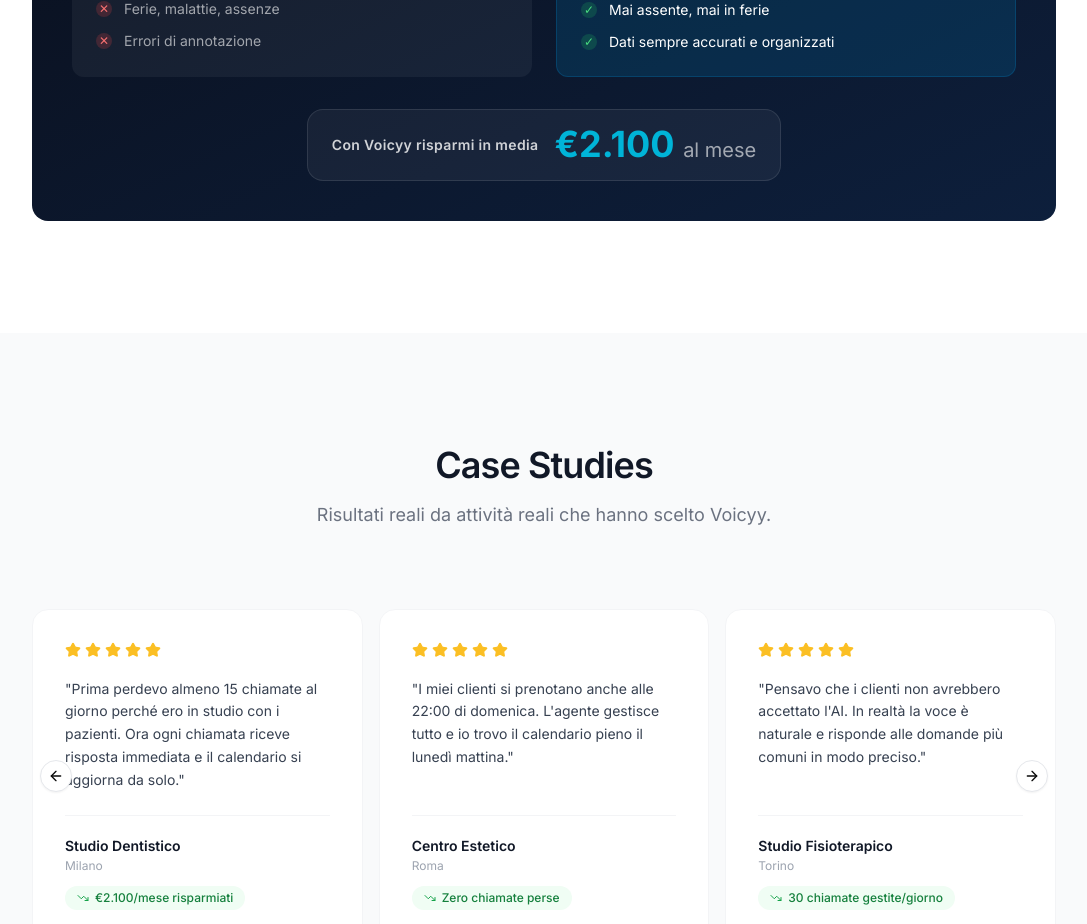
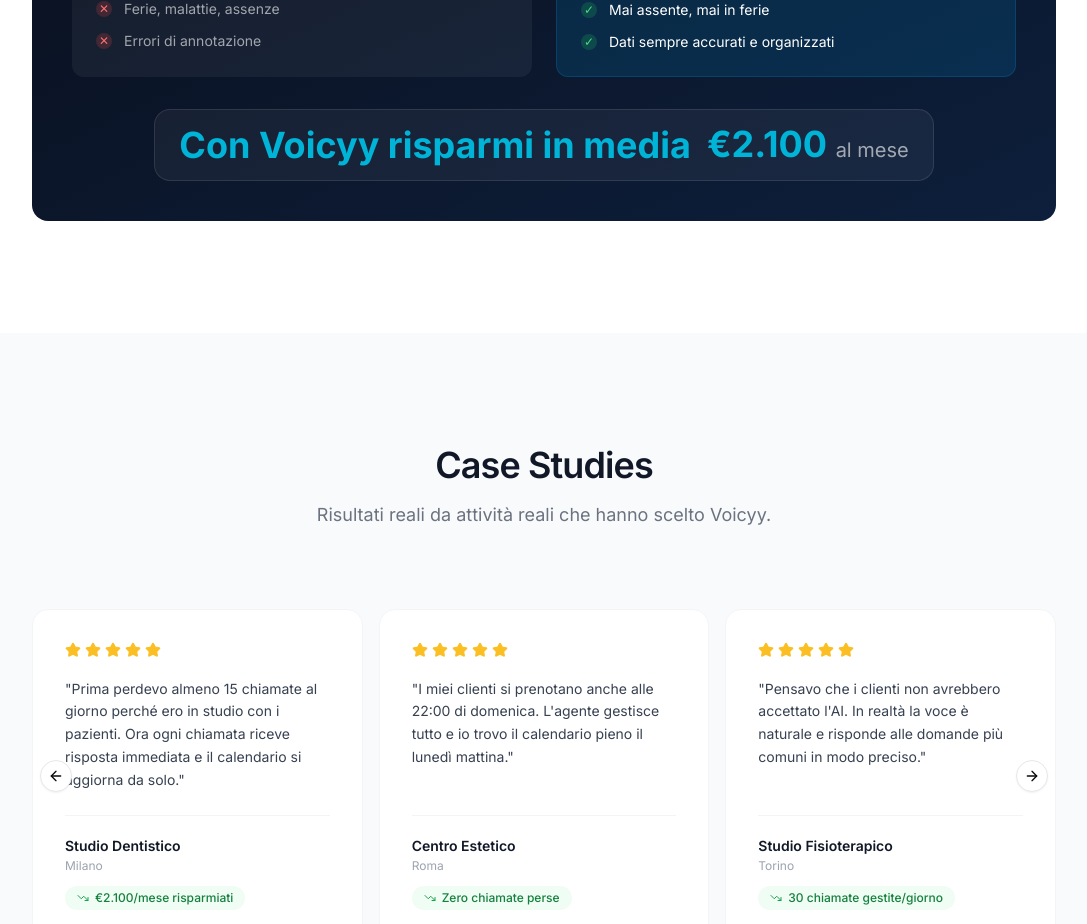
Before and after one commit to christianfuresi23-web/voicyy, a React (Vite) app: page / in a window 1280 px wide. Shown: the part 1900-2824 px from the top of the page, without its empty margins (96-1183 px from the left). Built offline with nearby package versions, Linux system fonts and the light colour scheme; no server answers.

Commit message:
Make savings label as prominent as amount

```diff
--- a/entities/src/pages/Home.jsx
+++ b/entities/src/pages/Home.jsx
@@ -184,7 +184,7 @@
             </div>
             <div className="mt-8 flex justify-center">
               <div className="inline-flex flex-col sm:flex-row items-center gap-2 sm:gap-4 bg-white/5 border border-white/10 rounded-2xl px-6 py-4">
-                <p className="text-white/80 text-sm font-semibold tracking-wide">Con Voicyy risparmi in media</p>
+                <p className="text-4xl font-bold text-[#00b4d8] leading-none">Con Voicyy risparmi in media</p>
                 <p className="text-4xl font-bold text-[#00b4d8] leading-none">€2.100 <span className="text-white/60 text-xl font-normal">al mese</span></p>
               </div>
             </div>
```
